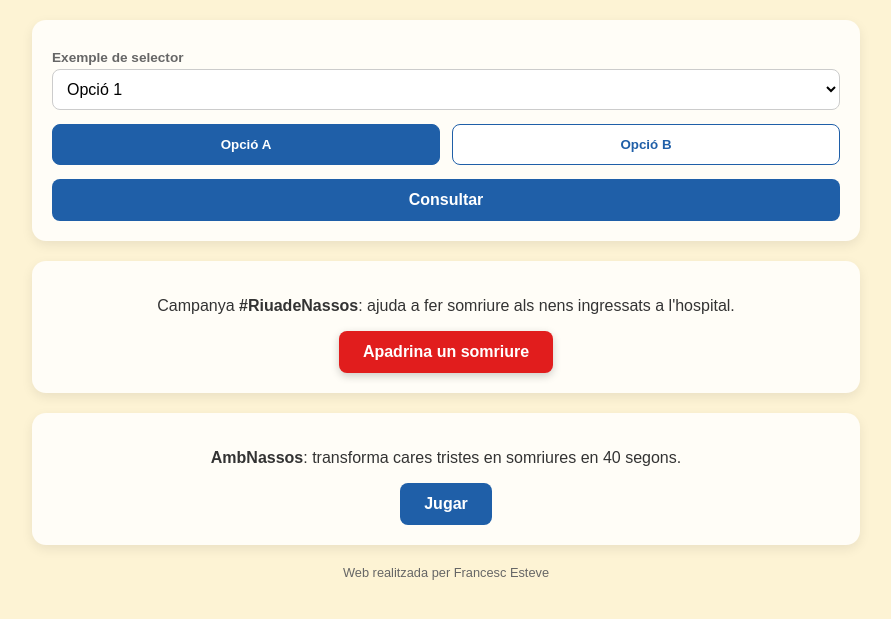
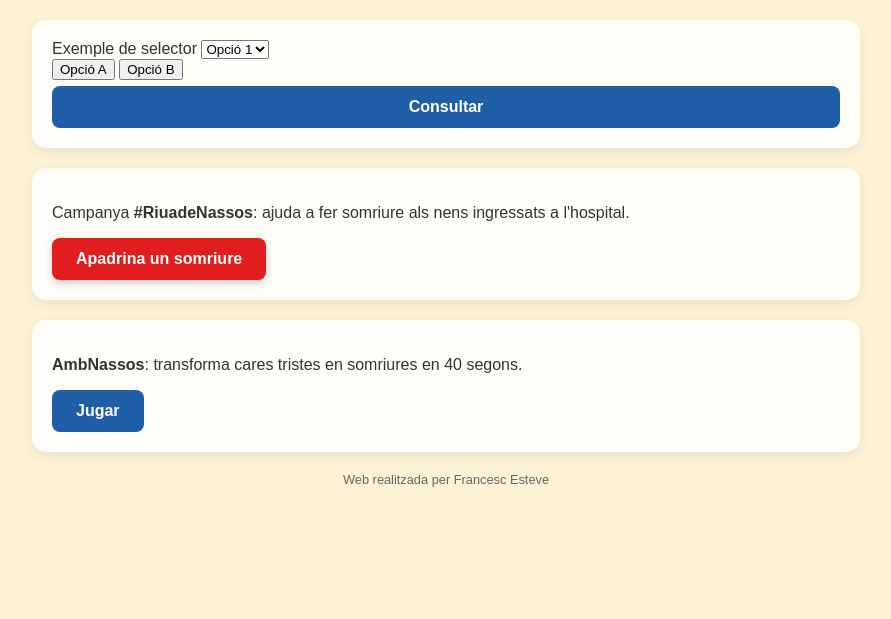
Before and after one commit to furansesuku/AmbNassos, a Flask app: template templates/index.html in a window 1280 px wide. Shown: the part 86-705 px from the top of the page, without its empty margins (194-1085 px from the left). Run offline with Flask 3, Linux system fonts and the light colour scheme; the template is opened without the code that fills it, so the values that code supplies are empty.

Commit message:
ambNassos v2

```diff
--- a/app.py
+++ b/app.py
@@ -6,11 +6,6 @@ APADRINA_URL = "https://www.stockcrowd.com/p2p/1799/Apadrinaunsomriure"
 
 
 @app.route("/")
-def index():
-    return render_template("index.html", apadrina_url=APADRINA_URL)
-
-
-@app.route("/joc")
 def joc():
     return render_template("joc.html", apadrina_url=APADRINA_URL)
 
--- a/static/style.css
+++ b/static/style.css
@@ -41,49 +41,6 @@ h1 {
   padding: 20px;
   box-shadow: 0 4px 12px rgba(0, 0, 0, 0.08);
   margin-bottom: 20px;
-}
-
-.campaign {
-  text-align: center;
-}
-
-.field label {
-  display: block;
-  font-size: 0.85rem;
-  font-weight: bold;
-  color: var(--muted);
-  margin: 10px 0 4px;
-}
-
-.field select {
-  width: 100%;
-  padding: 10px;
-  border: 1px solid #ccc;
-  border-radius: 8px;
-  font-size: 1rem;
-  background: #fff;
-}
-
-.toggle {
-  display: grid;
-  grid-template-columns: 1fr 1fr;
-  gap: 12px;
-  margin: 14px 0;
-}
-
-.toggle button {
-  padding: 12px;
-  border-radius: 8px;
-  border: 1px solid var(--blue);
-  background: #fff;
-  color: var(--blue);
-  font-weight: bold;
-  cursor: pointer;
-}
-
-.toggle button.active {
-  background: var(--blue);
-  color: #fff;
 }
 
 .btn {
@@ -217,7 +174,6 @@ footer {
   margin-top: 12px;
 }
 
-.btn { margin-top: 0; }
 
 /* ---------- Joc adaptable a web i mòbil ---------- */
 
--- a/templates/joc.html
+++ b/templates/joc.html
@@ -27,8 +27,6 @@
       <p class="rules">Clica només les cares <strong>tristes</strong>. Si cliques una cara contenta, perds un punt.</p>
     </section>
 
-    <a class="back" href=".">← Tornar</a>
-
     <footer>Web realitzada per Francesc Esteve</footer>
 
   </main>
```
Also changed, not shown: README.txt, 2 other files.
